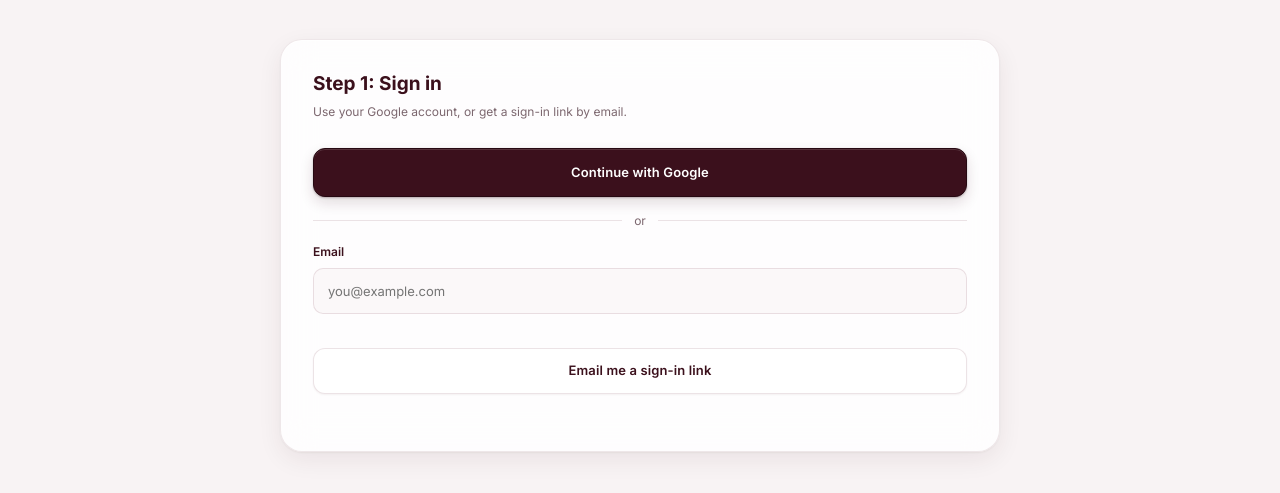
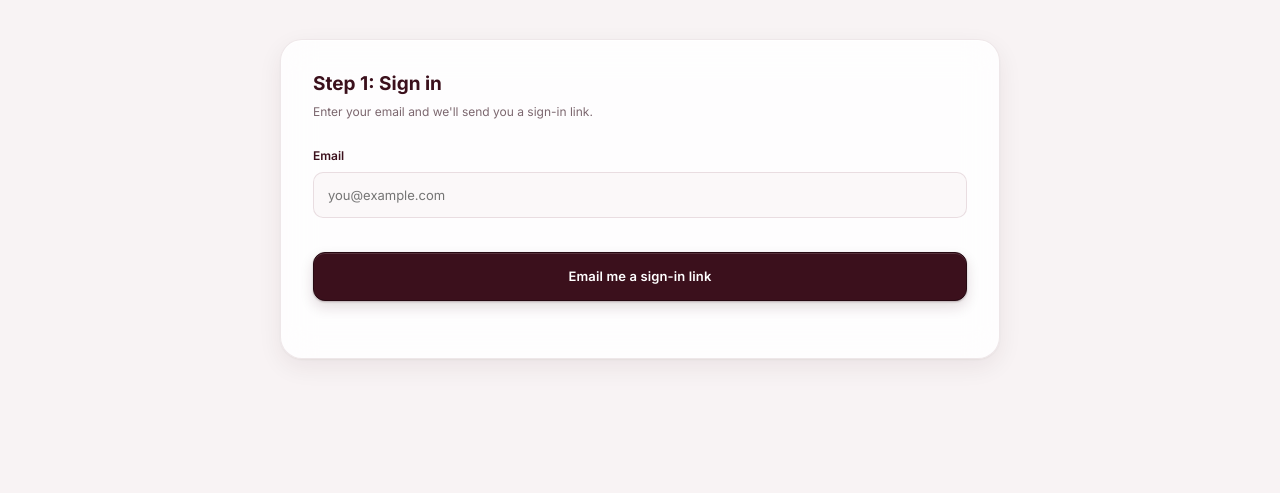
Before and after one commit to caijiofficial-gif/TapNext, a plain HTML site: page activate.html in a window 1280 px wide. Shown: the part 235-728 px from the top of the page. Drawn offline with nearby package versions, Linux system fonts and the light colour scheme.

Commit message:
Add files via upload

```diff
--- a/activate.html
+++ b/activate.html
@@ -20,12 +20,10 @@
 
   <section class="form-section" id="signin" hidden>
     <h2>Step 1: Sign in</h2>
-    <p>Use your Google account, or get a sign-in link by email.</p>
+    <p>Enter your email and we'll send you a sign-in link.</p>
     <div class="auth-stack">
-      <button type="button" class="primary-btn" id="google">Continue with Google</button>
-      <div class="or-line">or</div>
       <div class="form-group"><label for="email">Email</label><input id="email" type="email" autocomplete="email" placeholder="you@example.com"></div>
-      <button type="button" class="ghost-btn full" id="magic">Email me a sign-in link</button>
+      <button type="button" class="primary-btn" id="magic">Email me a sign-in link</button>
     </div>
     <p class="msg" id="msg1" role="status"></p>
   </section>
--- a/activate.js
+++ b/activate.js
@@ -20,7 +20,7 @@ if (!window.sb) {
   sb.auth.getSession().then(({ data }) => render(data.session));
   sb.auth.onAuthStateChange((_e, s) => render(s));
 
-  $("#google").onclick = async () => {
+  if ($("#google")) $("#google").onclick = async () => {
     const { error } = await sb.auth.signInWithOAuth({ provider: "google", options: { redirectTo: back } });
     if (error) say("#msg1", error.message, true);
   };
```
